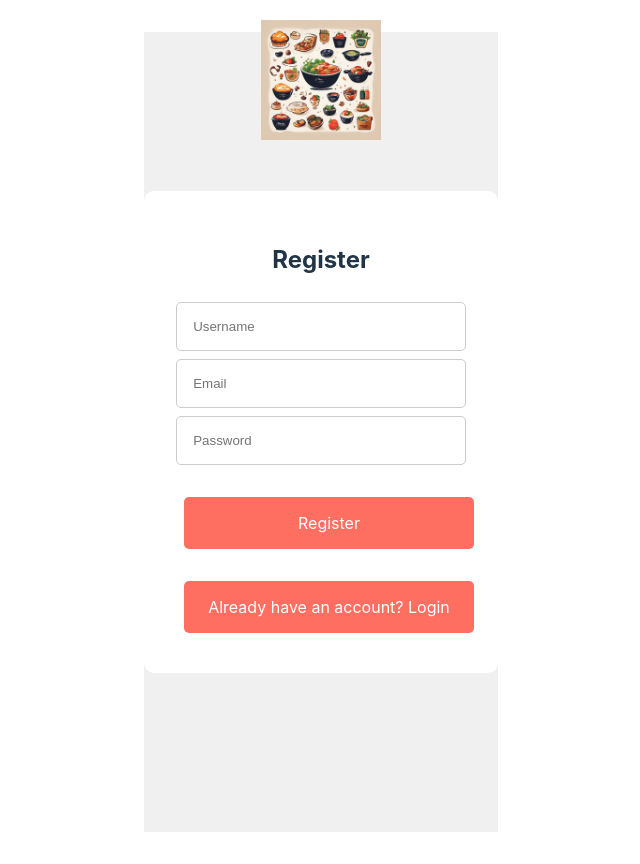
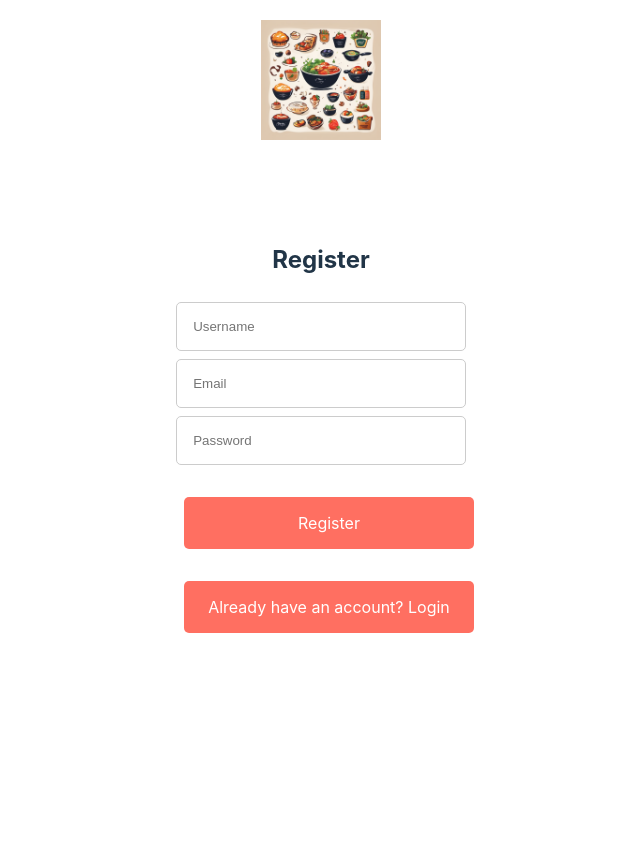
Before and after one commit to wchoi888/Recipe, a React (Vite) app in the folder frontend/: page /register in a window 1280 px wide. Shown: the whole page, without its empty margins (319-959 px from the left). Built offline with nearby package versions, Linux system fonts and the light colour scheme.

Commit message:
Update Register.css to have no background

```diff
--- a/frontend/src/components/Register/Register.css
+++ b/frontend/src/components/Register/Register.css
@@ -11,7 +11,6 @@
   justify-content: center;
   align-items: center;
   min-height: 100vh;
-  background-color: var(--background-color);
 }
 
 .RegisterContainer {
```
